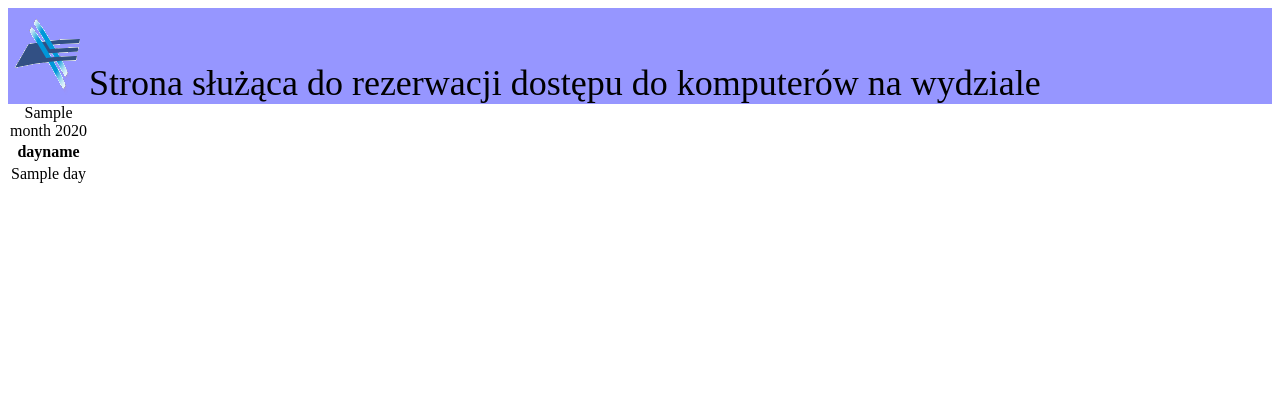
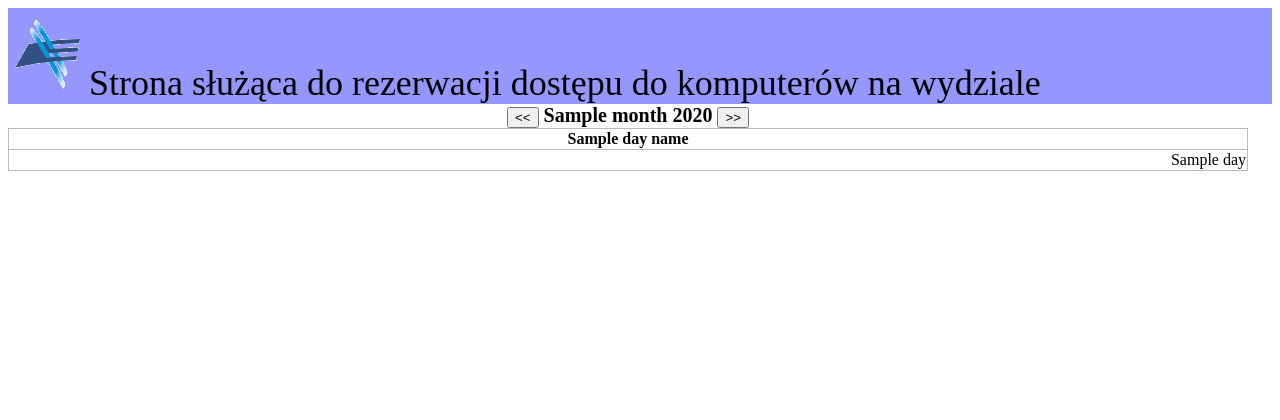
Before and after one commit to Lesziy/access_control, a Django app: template templates/calendar.html in a window 1280 px wide. Shown: the top 420 px of the page. Run offline with Django 3.2, Linux system fonts and the light colour scheme; the template is opened without the code that fills it: most values are stand-ins (such as "Sample title", 1, 10 or a date in 2020).

```diff
--- /dev/null
+++ b/static/css/calendar.css
@@ -0,0 +1,24 @@
+.table caption
+{
+	font-size: 20px;
+   font-weight: bold;
+}
+.table table
+{
+   border-collapse: collapse;
+}
+.table th
+{
+   width : 10%;
+	font-size: 16px;
+	border: 1px solid #BBBBBB;
+	background-color: white;
+}
+.table td
+{
+   width : 10%;
+	font-size: 16px;
+	border: 1px solid #BBBBBB;
+	background-color: white;
+
+}
--- a/templates/calendar.html
+++ b/templates/calendar.html
@@ -1,7 +1,11 @@
 <!DOCTYPE html>
 {% extends 'base.html' %}
+{% load static %}
 {% block content %}
 <title>Rezerwacja terminu</title>
+<head>
+   <link rel = "stylesheet" href = "{%static 'css/calendar.css' %}">
+</head>
 <style>
 		input[type=submit]
 		{
@@ -11,22 +15,28 @@
 			color: #444444;
 		}
 </style>
+      <div class = "table">
        <table>
-       <caption> {{month}} {{year}} </caption>
+          <caption>
+             <button id = "prevMonth" onclick = "prevMonth()"> &lt;&lt;</button>
+             {{month}} {{year}}
+             <button id = "nexMonth" onclick = "nextMonth()"> &gt;&gt;</button>
+          </caption>
+
           <tr>
-         {% for dayName in daynames %}
-          <th>dayname</th>
+            {% for dayName in dayNames %}
+             <th>{{dayName}}</th>
              {% endfor %}
           </tr>
              {% for week in weeks %}
           <tr>
              {% for day in week %}
-          <td>{{ day }}</td>
+             <td align="right">{{day}}</td>
              {% endfor %}
           </tr>
           {% endfor %}
         </table>
-
+      </div>
 <div class = "logoutButton">
 			<form name = "logout" action = "" method = "post"> {% csrf_token %}
 				<input type = "submit" name = "logoutSubmit" value = "Logout">
```
Also changed, not shown: db.sqlite3 (deleted). Lines whose indentation alone changed are shown as unchanged.
